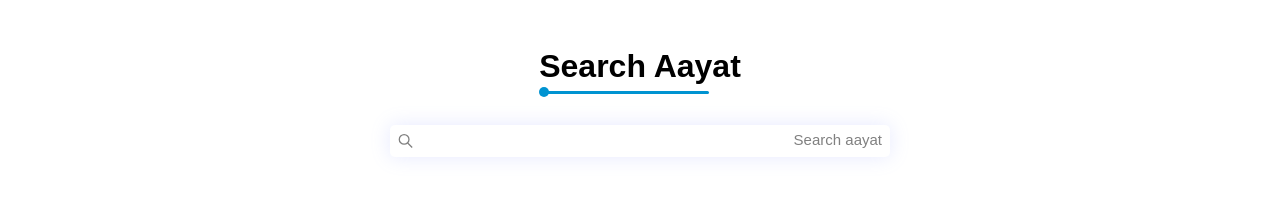
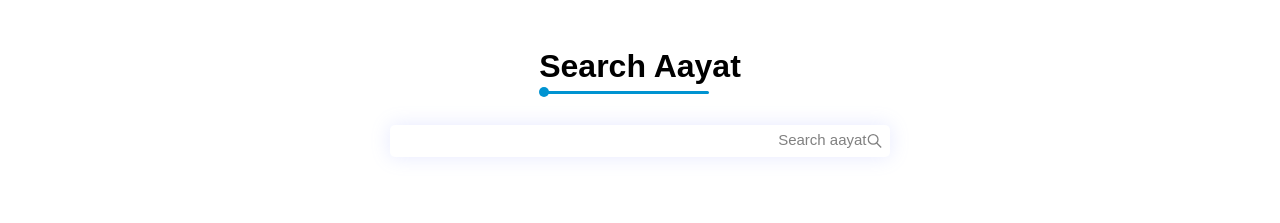
Before and after one commit to ELProfessor67/aayat-finder, a Next.js app: page / in a window 1280 px wide. Shown: the part 802-1025 px from the top of the page. Built offline with nearby package versions, Linux system fonts and the light colour scheme; a web font is replaced by a local one.

Commit message:
Update index.jsx

```diff
--- a/pages/index.jsx
+++ b/pages/index.jsx
@@ -47,9 +47,9 @@ export default function Home({quran}){
         <section className={style.search_section}>
           <h1 className={style.common_heading}>Search Aayat</h1>
           <div className={style.search}>
+            {search && <span className={style.reset_btn}><GrClose onClick={() => setSeacrch('')}/></span>}
+            <input type="text" dir="rtl" className={style.search_input} value={search} onChange={searchHandle} placeholder='Search aayat'/>
             <GrSearch/>
-            <input type="text" dir="rtl" className={style.search_input} value={search} onChange={searchHandle} placeholder='Search aayat'/>
-            {search && <span className={style.reset_btn}><GrClose onClick={() => setSeacrch('')}/></span>}
           </div>
           {/*<div className={style.Resultcontainer}>
             {search && searchAayat.length !== 0 ? searchAayat.map((aayatData,index) => {
```
